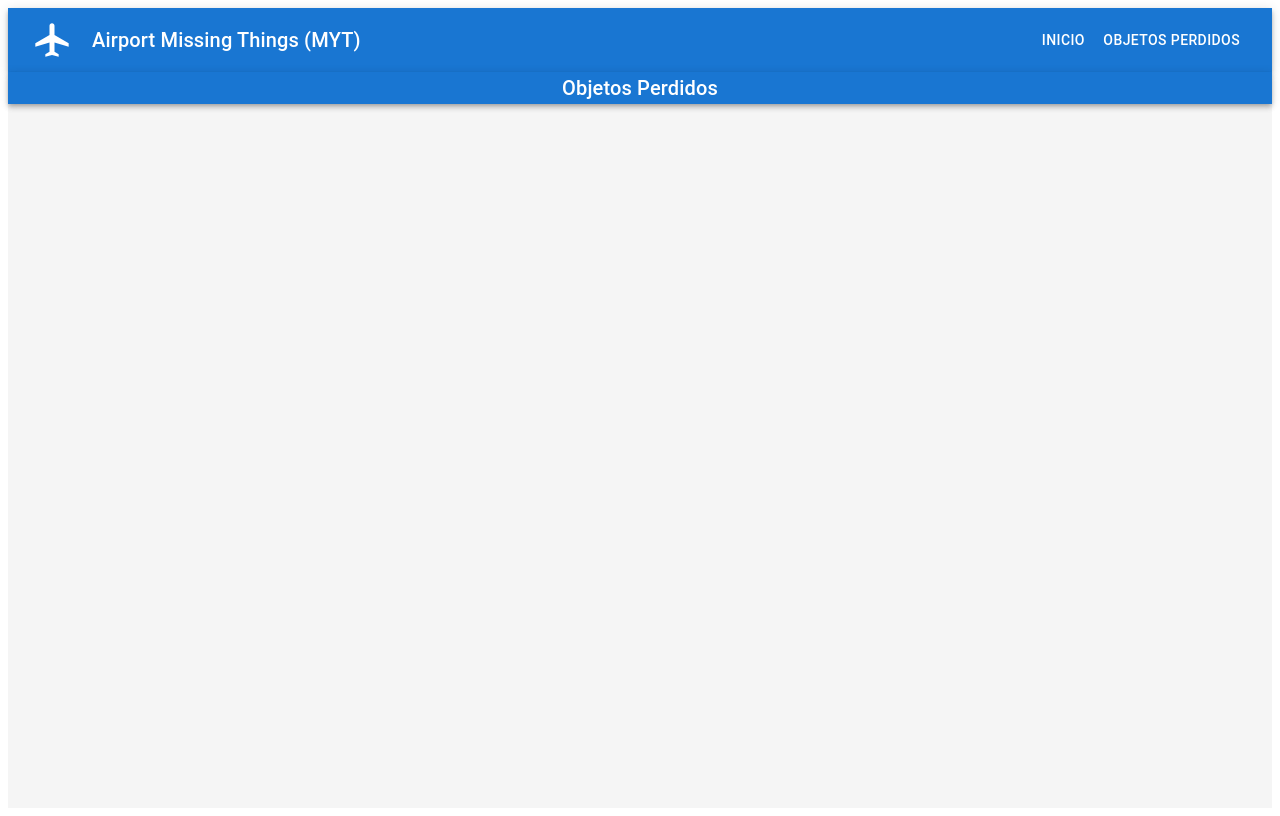
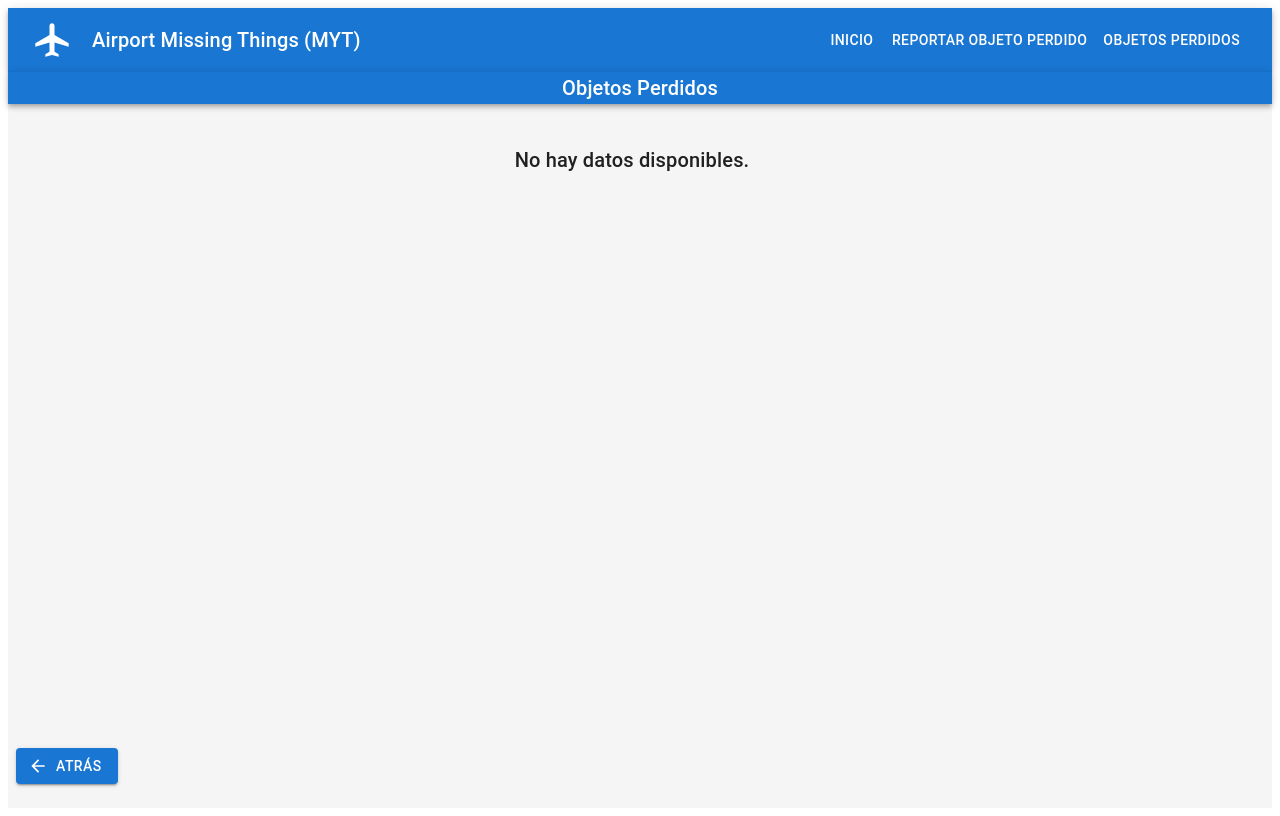
Before and after one commit to leanoviedo/project_final_vitejs, a React (Vite) app: page /LostObjectsDetails in a window 1280 px wide. Built offline with nearby package versions, Linux system fonts and the light colour scheme.

Commit message:
improvement in component List Object and new navigation link report lost Object

```diff
--- a/src/components/CustomNavbar.tsx
+++ b/src/components/CustomNavbar.tsx
@@ -28,8 +28,11 @@ const CustomNavbar = () => {
                     <Button color="inherit" component={Link} to="/">
                         Inicio
                     </Button>
+                    <Button color="inherit" component={Link} to="/LandingPage">
+                        reportar objeto perdido
+                    </Button>
                     <Button color="inherit" component={Link} to="/LostObjectsDetails">
-                         objetos perdidos
+                        objetos perdidos
                     </Button>
                 </Box>
             </Toolbar>
--- a/src/components/FormLogin.tsx
+++ b/src/components/FormLogin.tsx
@@ -49,7 +49,7 @@ const FormLogin = () => {
     );
     if (existingLogin) {
       dispatch(setUserLogin(existingLogin));
-      navigate("/ladingPage");
+      navigate("/LandingPage");
     } else {
       setModalMessage("usuario no registratrado");
       setOpenModal(true);
--- a/src/components/LandingPage.tsx
+++ b/src/components/LandingPage.tsx
@@ -220,7 +220,7 @@ const LandingPage = () => {
       photo: lostObject.photo,
       date: lostObject.date ? lostObject.date.format("YYYY-MM-DD") : null,
       description: lostObject.description,
-      user: registeredUsers[0],
+      user: registeredUsers[0] || null,
     };
 
 
--- a/src/components/LostObjectDetails.tsx
+++ b/src/components/LostObjectDetails.tsx
@@ -1,17 +1,19 @@
 import React from "react";
 import Card from "@mui/material/Card";
 import Typography from "@mui/material/Typography";
-import { AppBar, Box, Grid } from "@mui/material";
+import { AppBar, Box, Button, Grid } from "@mui/material";
 import CustomNavbar from "./CustomNavbar";
 import { useAppSelector } from "../redux/hooks";
 import dayjs from "dayjs";
 import { selectLostObjects } from "../redux/slices/lostObjectSlice";
 import { selectRegistrationData } from "../redux/slices/RegistrationSlices";
+import { ArrowBack as ArrowBackIcon } from "@mui/icons-material";
 
 const LostObjectDetails: React.FC = () => {
     const lostObjects = useAppSelector(selectLostObjects);
     const registeredUsers = useAppSelector(selectRegistrationData);
     const userContactInfo = registeredUsers.map(user => ({ email: user.email, phone: user.phone }));
+
     return (
         <div style={{ backgroundColor: "#f5f5f5", minHeight: "100vh" }}>
             <CustomNavbar />
@@ -21,7 +23,12 @@ const LostObjectDetails: React.FC = () => {
                 </Typography>
             </AppBar>
             <Grid container justifyContent="center" spacing={2} mt={1}>
-                {lostObjects.map((lostObject, index) => {
+                {lostObjects.length === 0 || null ? (
+                    <Typography variant="h6" color="text.primary" sx={{ mt: 4 }}>
+                        No hay datos disponibles.
+                    </Typography>
+                ) : (
+                    lostObjects.map((lostObject, index) => {
                         const contactInfo = userContactInfo[index];
                         return (
                             <Grid key={index} item xs={12} md={6}>
@@ -49,13 +56,23 @@ const LostObjectDetails: React.FC = () => {
                                         <Typography variant="body2" color="text.secondary">
                                             <strong>Información de Contacto:</strong>
                                         </Typography>
-                                    <Typography variant="body2" color="text.secondary"><strong> Email:</strong> {contactInfo.email}</Typography>
+                                        <Typography variant="body2" color="text.secondary"><strong>Email:</strong> {contactInfo.email}</Typography>
                                         <Typography variant="body2" color="text.secondary"><strong>Teléfono:</strong> {contactInfo.phone}</Typography>
                                     </Box>
                                 </Card>
                             </Grid>
                         );
-                })}
+                    })
+                )}
+                <Button
+                    href="/LandingPage"
+                    variant="contained"
+                    color="primary"
+                    startIcon={<ArrowBackIcon fontSize="large" />}
+                    sx={{ position: "absolute", bottom: "16px", left: "16px" }}
+                >
+                    Atrás
+                </Button>
             </Grid>
         </div>
     );
--- a/src/routes/RoutesForm.tsx
+++ b/src/routes/RoutesForm.tsx
@@ -10,7 +10,7 @@ const RoutesForm = () => {
       <Route path="/" element={<FormLogin />} />
       <Route path="/FormLogin" element={<FormLogin />} />
       <Route path="/FormRegistration" element={<FormRegistration />} />
-      <Route path="/ladingPage" element={<LandingPage />} />
+      <Route path="/LandingPage" element={<LandingPage />} />
       <Route path="/LostObjectsDetails" element={<LostObjectDetails />} />
     </Routes>
   );
```
Lines whose indentation alone changed are shown as unchanged.
